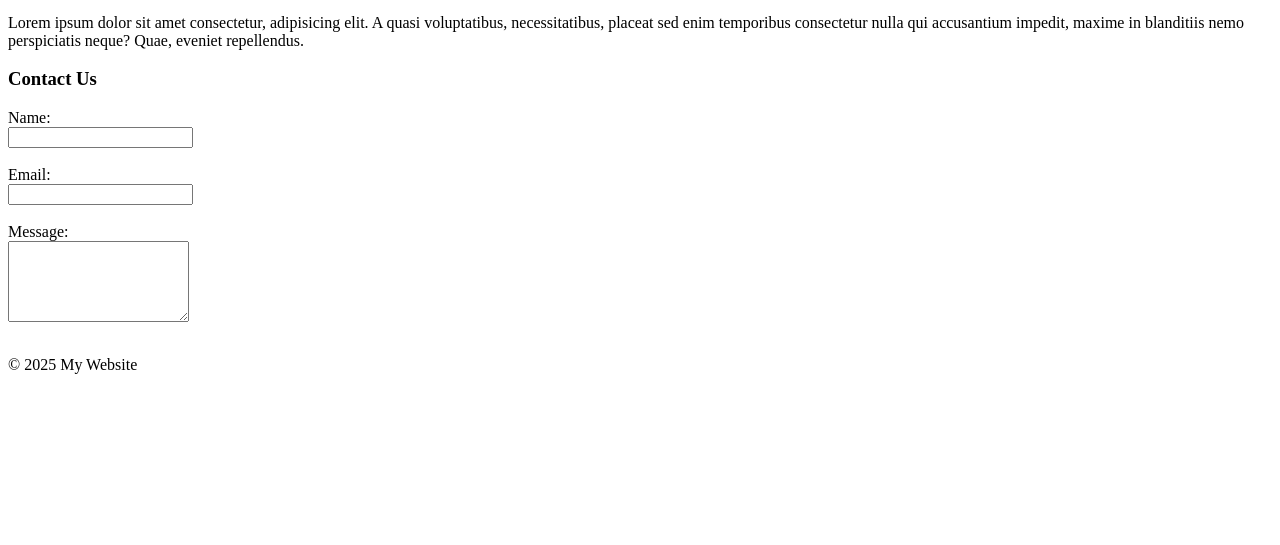
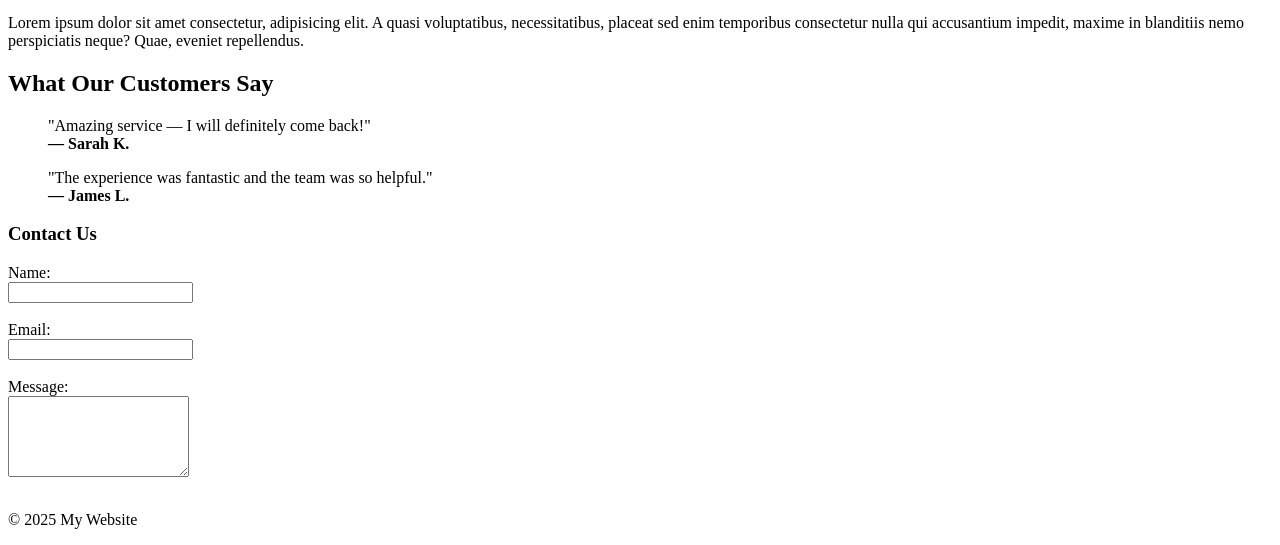
Before and after one commit to Albina93/my-project-2026, a plain HTML site: page index.html in a window 1280 px wide. Shown: the part 278-823 px from the top of the page. Before the commit the page ends 800 px from the top, so only its background shows below. Drawn offline with Linux system fonts and the light colour scheme.

Commit message:
Added testimonials feature

```diff
--- a/index.html
+++ b/index.html
@@ -26,6 +26,21 @@
       nulla qui accusantium impedit, maxime in blanditiis nemo perspiciatis
       neque? Quae, eveniet repellendus.
     </p>
+    <section id="testimonials">
+      <h2>What Our Customers Say</h2>
+
+      <blockquote>
+        "Amazing service — I will definitely come back!"
+        <br />
+        <strong>— Sarah K.</strong>
+      </blockquote>
+
+      <blockquote>
+        "The experience was fantastic and the team was so helpful."
+        <br />
+        <strong>— James L.</strong>
+      </blockquote>
+    </section>
     <form action="#" method="post">
       <h3>Contact Us</h3>
 
```
